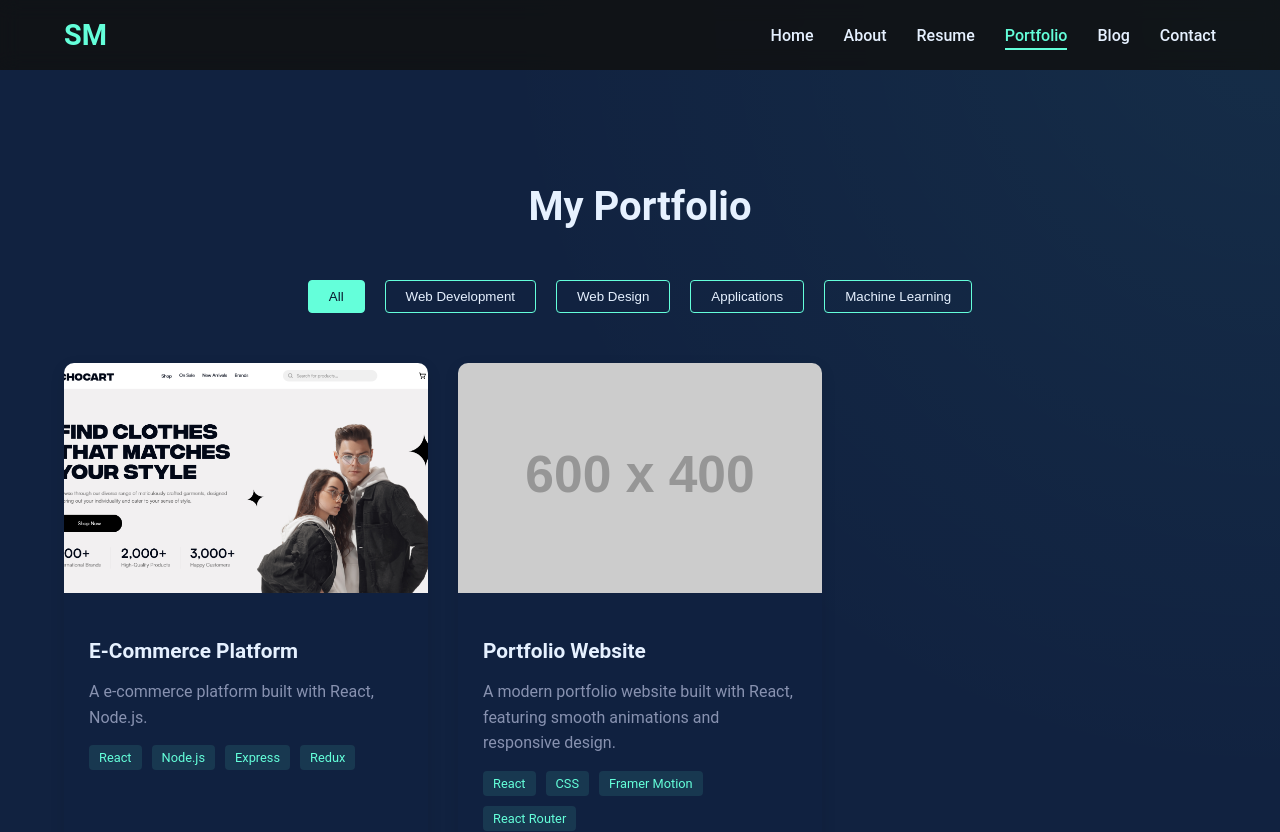
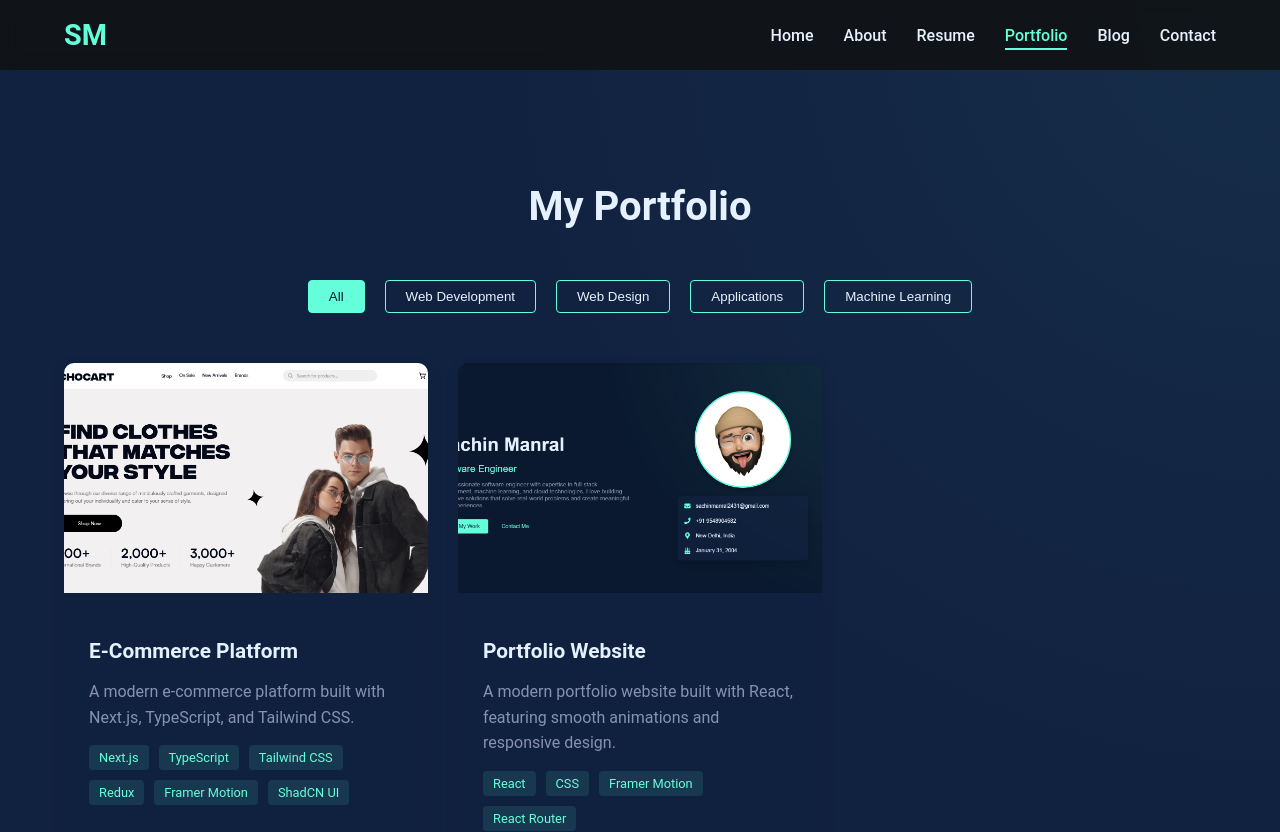
Before and after one commit to SachinManral/portfolio, a React (Create React App) app: page /portfolio in a window 1280 px wide. Shown: the top 832 px of the page. Built offline with nearby package versions, Linux system fonts and the light colour scheme.

Commit message:
Update portfolio with new project images and improved descriptions

```diff
--- a/src/components/Portfolio.jsx
+++ b/src/components/Portfolio.jsx
@@ -2,7 +2,10 @@ import React, { useState } from 'react';
 import { motion } from 'framer-motion';
 import { FaGithub, FaExternalLinkAlt } from 'react-icons/fa';
 import '../styles/Portfolio.css';
+// Keep the working image import
 import echocartImage from '../assets/images/echocartshop.png';
+// Update import to match the exact filename
+import portfolioImage from '../assets/images/portfolioimage.png';
 
 const Portfolio = () => {
   const [filter, setFilter] = useState('all');
@@ -12,9 +15,10 @@ const Portfolio = () => {
       id: 1,
       title: 'E-Commerce Platform',
       category: 'web-development',
-      image: echocartImage, // Use the imported image here
-      description: 'A e-commerce platform built with React, Node.js.',
-      technologies: ['React', 'Node.js', 'Express', 'Redux'],
+      // This approach works for the first image
+      image: echocartImage,
+      description: 'A modern e-commerce platform built with Next.js, TypeScript, and Tailwind CSS.',
+      technologies: ['Next.js', 'TypeScript', 'Tailwind CSS', 'Redux', 'Framer Motion', 'ShadCN UI'],
       github: 'https://github.com/SachinManral/echocart',
       demo: 'https://echocartshop.netlify.app'
     },
@@ -22,11 +26,12 @@ const Portfolio = () => {
       id: 2,
       title: 'Portfolio Website',
       category: 'web-design',
-      image: 'https://via.placeholder.com/600x400/252525/64ffda?text=Portfolio+Website',
+      // Use the imported portfolio image
+      image: portfolioImage,
       description: 'A modern portfolio website built with React, featuring smooth animations and responsive design.',
       technologies: ['React', 'CSS', 'Framer Motion', 'React Router'],
       github: 'https://github.com/SachinManral/portfolio',
-      demo: 'https://sachinmanral.github.io/portfolio'
+      demo: 'https://sachinmanral.netlify.app'
     }
     // Projects with IDs 3-6 have been removed
   ];
```
Also changed, not shown: src/assets/images/portfolioimage.png (added), src/components/Contact.jsx (line endings or trailing spaces).
